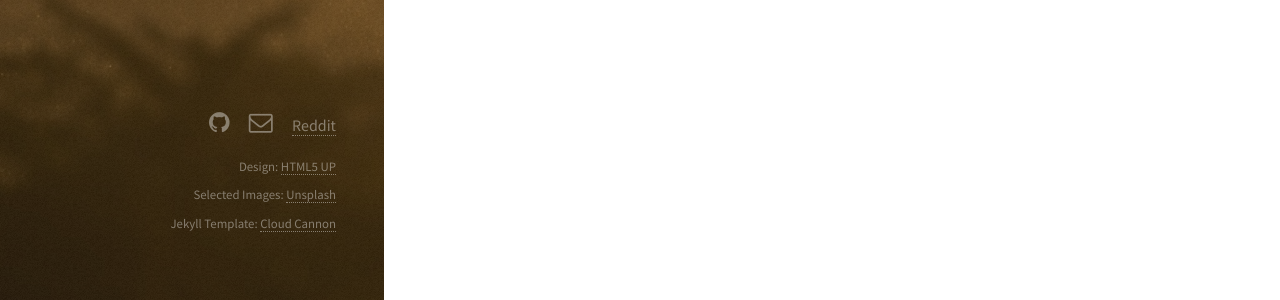
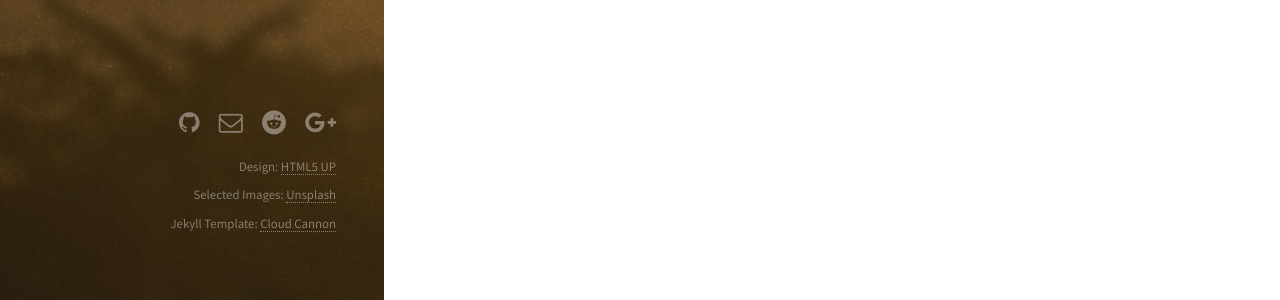
Before and after one commit to sordina/sordina.github.io, a Jekyll site: the page built from about.md, in a window 1280 px wide. Shown: the part 582-882 px from the top of the page. Built offline with Jekyll 4.4.1, drawn with Linux system fonts in a browser that asks for light colours; nearby versions of some CDN libraries; library files that are not in the unit come from our copies.

Commit message:
reddit icons

```diff
--- a/_config.yml
+++ b/_config.yml
@@ -3,7 +3,7 @@ email: contact@sordina.net
 url: "http://sordina.github.io/"
 github_username: sordina
 reddit: "https://www.reddit.com/r/sordina/"
-# google_plus_username: "+LyndonMaydwell"
+google_plus_username: "+LyndonMaydwell"
 description: >
   Composition as Expression
 
--- a/_layouts/default.html
+++ b/_layouts/default.html
@@ -96,7 +96,7 @@
 
               {% if site.reddit %}
               <li>
-                <a href="{{ site.reddit }}">
+                <a href="{{ site.reddit }}" class="icon fa-reddit">
                   <span class="label">Reddit</span>
                 </a>
               </li>
--- a/_layouts/post.html
+++ b/_layouts/post.html
@@ -7,7 +7,7 @@ layout: default
           <h2 class="post-title"><a href="{{ page.url }}">{{ page.title }}</a></h2>
           <p class="post-meta">
             {{ page.date | date: "%b %-d, %Y" }}{% if page.author %} • {{ page.author }}{% endif %}{% if page.meta %} • {{ page.meta }}{% endif %}
-            {% if page.reddit %} &nbsp;&nbsp; <a href="{{page.reddit}}"><img src="https://www.redditstatic.com/spreddit5.gif" /></a> &nbsp; {% endif %}
+            {% if page.reddit %} &nbsp;&nbsp; <a href="{{page.reddit}}"><i class="fa fa-reddit"></i></a> &nbsp; {% endif %}
           </p>
         </header>
 
--- a/css/style.css
+++ b/css/style.css
@@ -19,6 +19,11 @@
 
 	#main p img {
 		max-width: 100%;
+	}
+
+	#main .post-meta a {
+		border-bottom: 0;
+		color: #b2b2b2;
 	}
 
 /* Basic */
--- a/index.html
+++ b/index.html
@@ -14,7 +14,7 @@ layout: default
                   {{ post.date | date: "%b %-d, %Y" }}
                   {% if post.author %} • {{ post.author }}{% endif %}
                   {% if post.meta %} • {{ post.meta }}{% endif %}
-                  {% if post.reddit %} &nbsp;&nbsp; <a href="{{post.reddit}}"><img src="https://www.redditstatic.com/spreddit5.gif" /></a> &nbsp; {% endif %}
+                  {% if post.reddit %} &nbsp;&nbsp; <a href="{{post.reddit}}"><i class="fa fa-reddit"></i></a> &nbsp; {% endif %}
                 </p>
             </header>
             <section class="more">
@@ -35,7 +35,7 @@ layout: default
                           {{ post.date | date: "%b %-d, %Y" }}
                           {% if post.author %} • {{ post.author }}{% endif %}
                           {% if post.meta %} • {{ post.meta }}{% endif %}
-                          {% if post.reddit %} &nbsp;&nbsp; <a href="{{post.reddit}}"><img src="https://www.redditstatic.com/spreddit5.gif" /></a> &nbsp; {% endif %}
+                          {% if post.reddit %} &nbsp;&nbsp; <a href="{{post.reddit}}"><i class="fa fa-reddit"></i></a> &nbsp; {% endif %}
                         </p>
                     </header>
                     <section class="more">
--- a/posts.html
+++ b/posts.html
@@ -12,7 +12,7 @@ permalink: /posts/
         {% for post in site.posts %}
           <tr>
             <td>{{ post.date | date: "%b %-d, %Y" }}</td>
-            <td> {% if post.reddit %} &nbsp;&nbsp; <a href="{{post.reddit}}"><img src="https://www.redditstatic.com/spreddit5.gif" /></a> &nbsp; {% endif %} </td>
+            <td> {% if post.reddit %} &nbsp;&nbsp; <a href="{{post.reddit}}"><i class="fa fa-reddit"></i></a> &nbsp; {% endif %} </td>
             <td> <a href="{{ post.url }}">{{ post.title }}</a> </td>
           </tr>
         {% endfor %}
```
Also changed, not shown: 1 other file.
